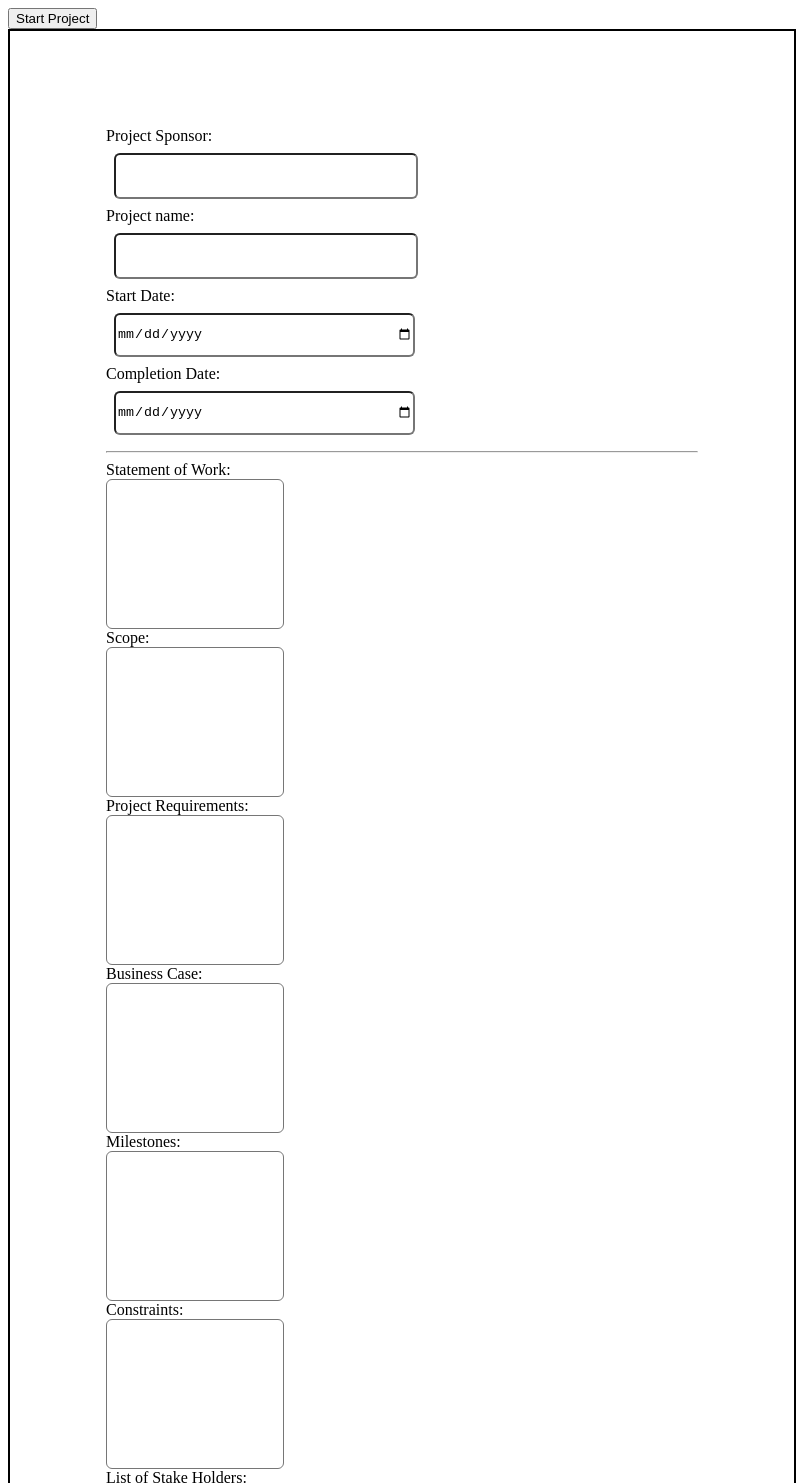
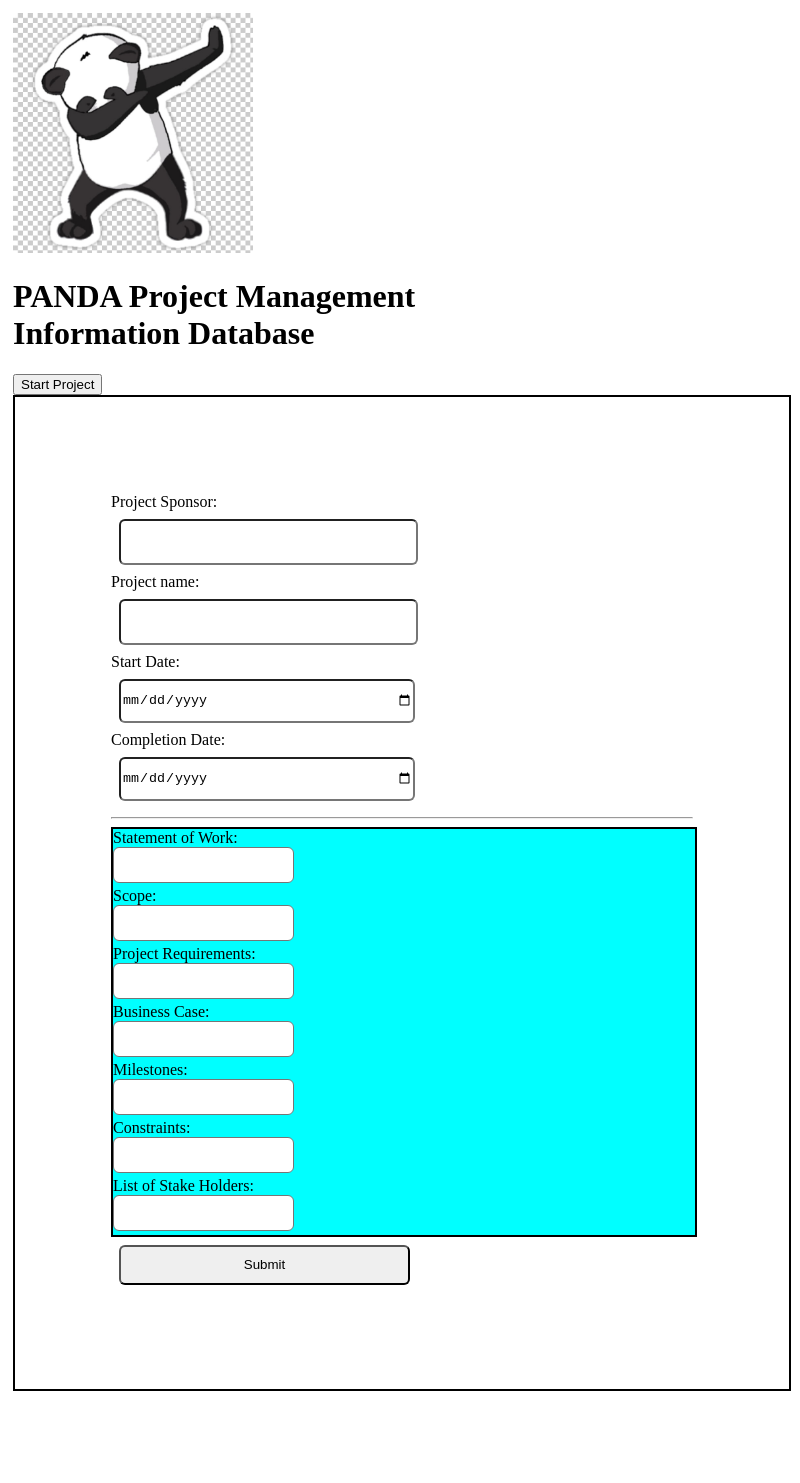
Before and after one commit to amanpreetchatha/ELECTRON, an Electron app: page index.html in a window 800 px wide. Shown: the top 1483 px of the page. After the commit the page ends 1404 px from the top, so only its background shows below. Drawn offline with Linux system fonts and the light colour scheme.

Commit message:
final commit

```diff
--- a/index.html
+++ b/index.html
@@ -6,22 +6,28 @@
     <title>Hello World!</title>
   </head>
   <body>
+    <img src="./images/panda.jpg"><h1>PANDA Project Management <br>Information Database</h1>
+
     <button id="startproject">Start Project</button>
+
     <div id="displayarea">
+
       <form id="charterform">
         Project Sponsor:<br> <input type="text" id="sponsor"><br>
+
         Project name:<br> <input type="text" id="projectname"><br>
         Start Date:<br> <input type="date" id="startdate"><br>
         Completion Date:<br> <input type="date" id="enddate"><br>
         <hr>
-        Statement of Work: <br><textarea id="sow"></textarea>
-        Scope: <br><textarea id="scope"></textarea>
-        Project Requirements: <br><textarea id="requirements"></textarea>
-        Business Case: <br><textarea id="bcase"></textarea>
-        Milestones: <br><textarea id="milestones"></textarea>
-        Constraints: <br><textarea id="constraints"></textarea>
-        List of Stake Holders: <br> <textarea id="stakeholders"></textarea>
-
+        <div id="textareas">
+        <span>Statement of Work: <br><textarea id="sow" ></textarea></span>
+        <span>Scope: <br><textarea id="scope"></textarea></span>
+        <span>Project Requirements: <br><textarea id="requirements"></textarea></span>
+          <span>Business Case: <br><textarea id="bcase"></textarea></span>
+            <span>Milestones: <br><textarea id="milestones"></textarea></span>
+            <span>Constraints: <br><textarea id="constraints"></textarea></span>
+            <span>List of Stake Holders: <br> <textarea id="stakeholders"></textarea></span>
+        </div>
         <input type="submit" id="submitbtn">
 
       </form>
--- a/package.json
+++ b/package.json
@@ -17,7 +17,7 @@
   "author": "GitHub",
   "license": "CC0-1.0",
   "devDependencies": {
-    "electron": "^6.0.1"
+    "electron": "^6.0.2"
   },
   "dependencies": {
     "nodemon": "^1.19.1"
--- a/style.css
+++ b/style.css
@@ -1,3 +1,11 @@
+
+img{
+    height: 15em;
+    width: 15em;
+}
+body{
+    padding: 5px;
+}
 #displayarea{
     border: solid black 2px;
     width: 100%;
@@ -14,12 +22,17 @@
     border-radius: 6px;
     height: 40px;
 }
-
+span{
+    display: block;
+}
 textarea {
-    display: block;
-    width: 30%;
-    height: 150px;
     box-sizing: border-box;
     border-radius: 6px;
     resize: none;
   }
+  #textareas{
+    display:block;
+    background-color: aqua;
+    border: solid black 2px;
+    width: 100%;
+  }
```
Also changed, not shown: images/panda.jpg (added), 1 other file.
